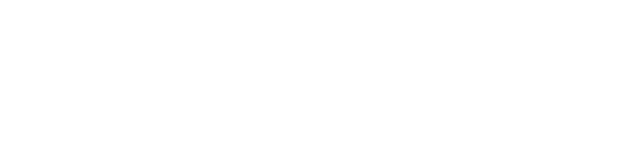
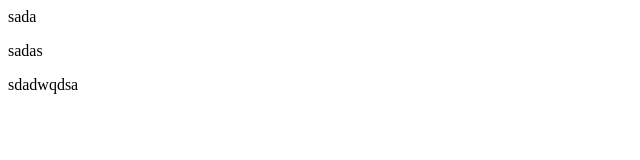
Before and after one commit to WersV/gitTutorial, a plain HTML site: page index.html in a window 1280 px wide. Shown: the whole page, without its empty margins (0-640 px from the left). Drawn offline with Linux system fonts and the light colour scheme.

Commit message:
second commit

```diff
--- a/index.html
+++ b/index.html
@@ -9,7 +9,9 @@
 </head>
 
 <body>
-
+  <div>sada</div>
+  <p>sadas</p>
+  <p>sdadwqdsa</p>
 </body>
 
 </html>
```
